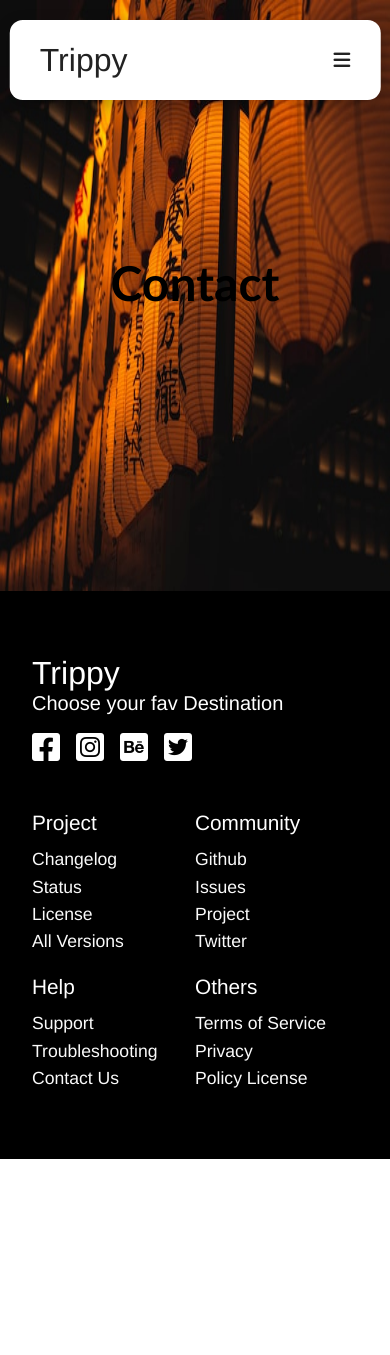
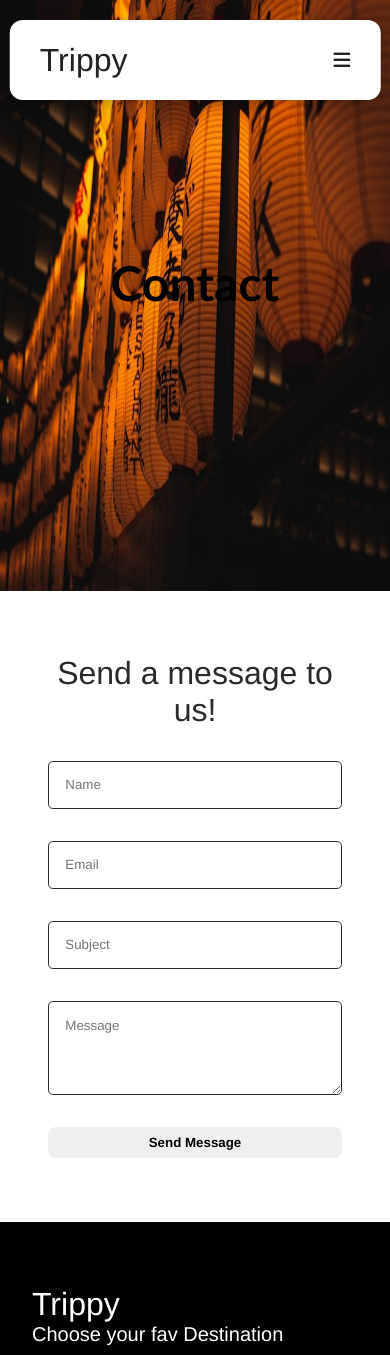
Before and after one commit to ubi2000/MyTravel, a React (Create React App) app: page /contact in a window 390 px wide. Shown: the top 1355 px of the page. Before the commit the page ends 1159 px from the top, so only its background shows below. Built offline with nearby package versions, Linux system fonts and the light colour scheme.

Commit message:
finish touch

```diff
--- /dev/null
+++ b/src/components/AboutUs.css
@@ -0,0 +1,15 @@
+.about-container {
+  margin: 4rem 6rem;
+  text-align: start;
+}
+.about-container h1 {
+  padding-bottom: 1rem;
+}
+.about-container p {
+  padding-bottom: 2rem;
+}
+@media screen and (max-width: 850px) {
+  .about-container {
+    margin: 4rem 2rem;
+  }
+}
--- /dev/null
+++ b/src/components/AboutUs.js
@@ -0,0 +1,28 @@
+import "./AboutUs.css";
+
+function AboutUs() {
+  return (
+    <div className="about-container">
+      <h1>Our History</h1>
+      <p>
+        tainable ecology, and related creative projects, all toward the passions
+        of readers who submit their own stories in addition to the publications
+        of staff. The nature-driven topics they cover address a wide range of
+        inspirational content, and the site's design offers close-up, high-def
+        imagery fro
+      </p>
+      <h1>Our Mission</h1>
+      <p>
+        tainable ecology, and related creative projects, all toward the passions
+        of readers who submit their own stories in addition to the publications
+        of staff. The nature-driven todef imagery fro
+      </p>
+      <h1>Our Vision</h1>
+      <p>
+        tainable ecology, and related creative projects, all toward the passions
+        of readers who submit their ow
+      </p>
+    </div>
+  );
+}
+export default AboutUs;
--- /dev/null
+++ b/src/components/ContactForm.css
@@ -0,0 +1,36 @@
+.form-container {
+  margin: 4rem 6rem;
+  color: #2a2a2a;
+}
+.form-container form {
+  padding-top: 3rem;
+  display: flex;
+  flex-direction: column;
+  width: 50%;
+  margin: auto;
+}
+.form-container input {
+  height: 3rem;
+  padding: 0 1rem;
+  margin-bottom: 2rem;
+  border-radius: 0.3rem;
+  border: 1px solid #2a2a2a;
+}
+.form-container textarea {
+  padding: 1rem;
+  margin-bottom: 2rem;
+  border-radius: 0.3rem;
+  border: 1px solid #2a2a2a;
+}
+@media screen and (max-width: 850px) {
+  .form-container {
+    margin: 4rem 2rem;
+  }
+  .form-container form {
+    padding-top: 2rem;
+    width: 90%;
+  }
+  .form-container button {
+    display: inline;
+  }
+}
--- /dev/null
+++ b/src/components/ContactForm.js
@@ -0,0 +1,17 @@
+import "./ContactForm.css";
+
+function ContactForm() {
+  return (
+    <div className="form-container">
+      <h1>Send a message to us!</h1>
+      <form>
+        <input placeholder="Name" />
+        <input placeholder="Email" />
+        <input placeholder="Subject" />
+        <textarea placeholder="Message" rows="4"></textarea>
+        <button>Send Message</button>
+      </form>
+    </div>
+  );
+}
+export default ContactForm;
--- a/src/routes/About.js
+++ b/src/routes/About.js
@@ -2,12 +2,14 @@ import Navbar from "../components/Navbar";
 import Hero from "../components/Hero";
 import AboutImg from "../images/2.jpg";
 import Footer from "../components/Footer";
+import AboutUs from "../components/AboutUs";
 
 function About() {
   return (
     <>
       <Navbar />
       <Hero cName="hero-mid" heroImg={AboutImg} title="About" btnClass="hide" />
+      <AboutUs />
       <Footer />
     </>
   );
--- a/src/routes/Contact.js
+++ b/src/routes/Contact.js
@@ -2,6 +2,7 @@ import Navbar from "../components/Navbar";
 import Hero from "../components/Hero";
 import AboutImg from "../images/night.jpg";
 import Footer from "../components/Footer";
+import ContactForm from "../components/ContactForm";
 
 function Contact() {
   return (
@@ -13,6 +14,7 @@ function Contact() {
         title="Contact"
         btnClass="hide"
       />
+      <ContactForm />
       <Footer />
     </>
   );
--- a/src/routes/Service.js
+++ b/src/routes/Service.js
@@ -2,6 +2,7 @@ import Navbar from "../components/Navbar";
 import Hero from "../components/Hero";
 import AboutImg from "../images/6.jpg";
 import Footer from "../components/Footer";
+import Trips from "../components/Trips";
 
 function Service() {
   return (
@@ -13,6 +14,7 @@ function Service() {
         title="Sevice"
         btnClass="hide"
       />
+      <Trips/>
       <Footer />
     </>
   );
```
